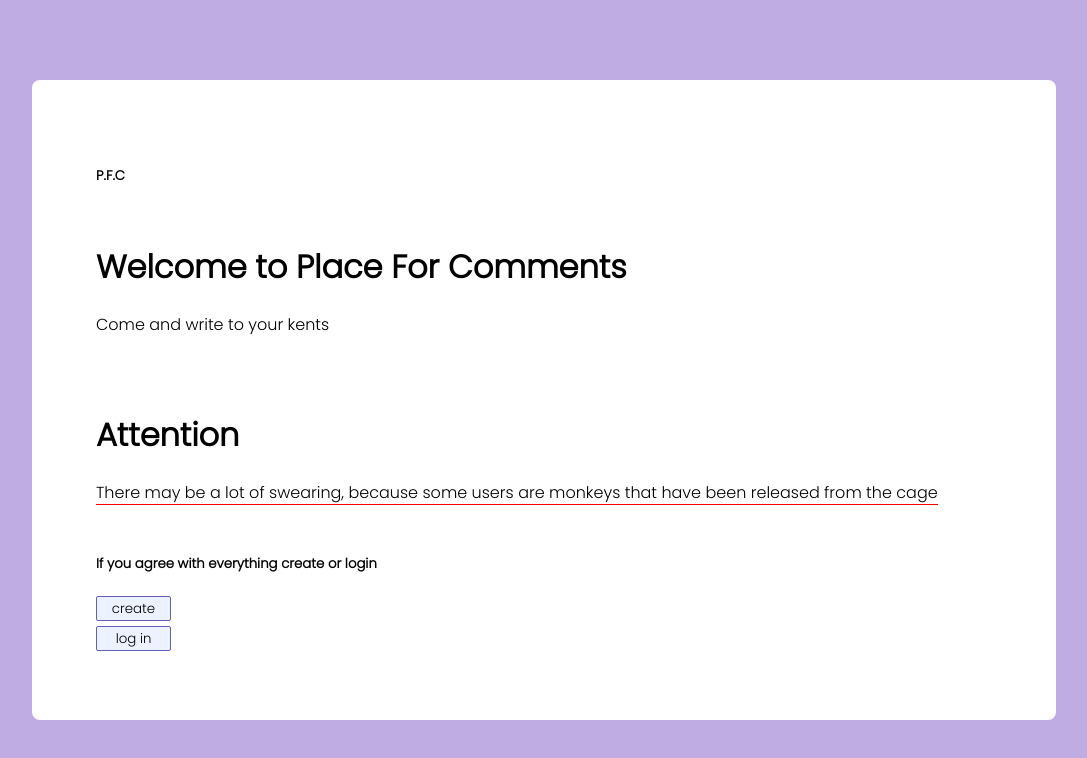
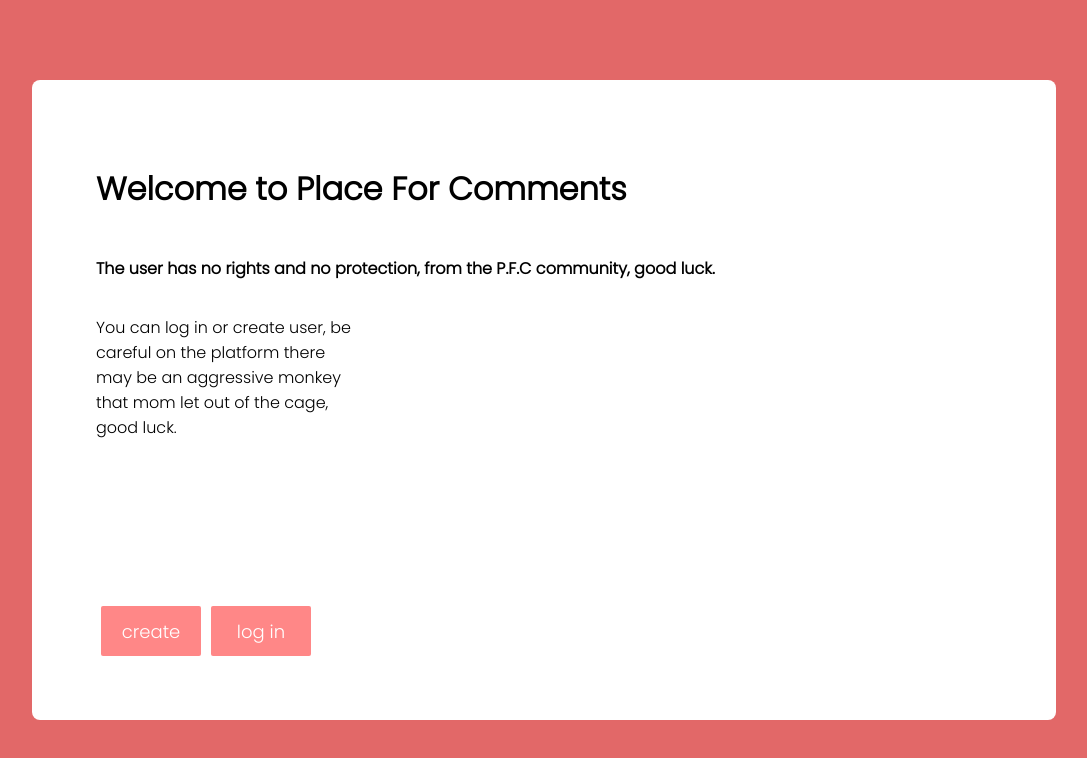
Before and after one commit to RomanKrutarchuk/PFC, a Vue app: page / in a window 1280 px wide. Shown: the top 758 px of the page, without its empty margins (96-1183 px from the left). Built offline with nearby package versions, Linux system fonts and the light colour scheme.

Commit message:
style getstart component

```diff
--- a/src/components/GetStartComponent.vue
+++ b/src/components/GetStartComponent.vue
@@ -1,44 +1,56 @@
 <template>
   <div class="main">
     <div class="mainCount">
+      <!-- <div class="logo">
+        <div
+          v-for="color in colors"
+          :style="{ backgroundColor: color.color }"
+          class="color"
+        ></div>
+      </div> -->
       <div class="hero">
-        <h5>P.F.C</h5>
+        <h1>Welcome to Place For Comments</h1>
+        <h4>
+          The user has no rights and no protection, from the P.F.C community,
+          good luck.
+        </h4>
       </div>
       <div class="body">
-        <div class="bodyHero">
-          <div>
-            <h1>Welcome to Place For Comments</h1>
-            <span>Come and write to your kents</span>
-            <div></div>
-          </div>
-        </div>
-        <div class="bodyBottom">
-          <div>
-            <h1>Attention</h1>
-            <span class="danger">
-              There may be a lot of swearing, because some users are monkeys
-              that have been released from the cage
-            </span>
-          </div>
-        </div>
+        <span>
+          You can log in or create user, be careful on the platform there may be
+          an aggressive monkey that mom let out of the cage, good luck.
+        </span>
       </div>
       <div class="bottom">
-        <h5>If you agree with everything create or login</h5>
-        <button class="longButton" @click="$router.push('/create')">
+        <my-button class="longButton" @click="$router.push('/create')">
           create
-        </button>
-        <button class="longButton" @click="$router.push('/auth')">
+        </my-button>
+        <my-button class="longButton" @click="$router.push('/auth')">
           log in
-        </button>
+        </my-button>
       </div>
     </div>
   </div>
 </template>
-
 <script>
 export default {
   name: "GetStartcomponent",
+  data() {
+    return {
+      colors: [
+        { color: "rgb(216, 217, 207)" },
+        { color: "rgb(237, 237, 237)" },
+        { color: "rgb(255, 135, 135)" },
+        { color: "rgb(226, 104, 104)" },
+      ],
+    };
+  },
 };
+// rgb(216, 217, 207)
+// rgb(237, 237, 237)
+// rgb(255, 135, 135)
+// rgb(226, 104, 104)
+
 //rgb(236, 242, 255)
 //rgb(62, 84, 172)
 //rgb(101, 93, 187)
@@ -46,6 +58,18 @@
 </script>
 
 <style scoped>
+/* .logo {
+  width: 100px;
+  height: 100px;
+  display: block;
+  flex-direction: column;
+  box-sizing: border-box;
+  border:1px solid black;
+}
+.color {
+  width: 100%;
+  height: 100%;
+} */
 .mainCount {
   width: 80%;
   height: 80%;
@@ -56,34 +80,27 @@
   border-radius: 8px;
 }
 .hero {
-  height: 10%;
-  display: flex;
-  justify-content: space-between;
-}
-.body {
-  height: 90%;
+  height: 100%;
   display: flex;
   flex-direction: column;
 }
-.bodyHero {
+.body {
+  height: 100%;
   display: flex;
-  align-items: center;
-  width: 100%;
-  height: 50%;
-}
-.bodyBottom {
-  display: flex;
-  align-items: center;
-  width: 100%;
-  height: 50%;
-}
-.main {
-  background-color: rgb(191, 172, 226);
+  flex-direction: column;
+  max-width: 30%;
 }
 .bottom {
   display: flex;
-  flex-direction: column;
+  flex-direction: row;
+  max-width: 30%;
+  height: 100%;
+  align-items: end;
 }
+.main {
+  background-color: rgb(226, 104, 104);
+}
+
 .longButton {
   width: 75px;
   margin-bottom: 5px;
--- a/src/main.js
+++ b/src/main.js
@@ -1,5 +1,11 @@
-import { createApp } from 'vue'
-import App from './App.vue'
-import router from './router'
+import { createApp } from "vue";
+import App from "./App.vue";
+import router from "./router";
+import templates from "./templates/index";
 
-createApp(App).use(router).mount('#app')
+const app = createApp(App);
+templates.forEach((component) => {
+  app.component(component.name, component);
+});
+app.use(router);
+app.mount("#app");
--- /dev/null
+++ b/src/templates/MyButton.vue
@@ -0,0 +1,31 @@
+<template>
+  <button class="my-button">
+    <slot></slot>
+  </button>
+</template>
+
+<script>
+export default {
+  name: "my-button",
+};
+</script>
+
+<style scoped>
+button{
+	background: none;
+	color: inherit;
+	border: none;
+	padding: 0;
+	font: inherit;
+	cursor: pointer;
+	outline: inherit;
+}
+.my-button{
+width: 100px;
+height: 50px;
+background-color: rgb(255, 135, 135);
+color: rgb(255, 255, 255);
+font-size: large;
+margin: 0px 5px 0px 5px;
+}
+</style>
--- /dev/null
+++ b/src/templates/index.js
@@ -0,0 +1,3 @@
+import MyButton from "./MyButton.vue";
+
+export default [MyButton];
```
